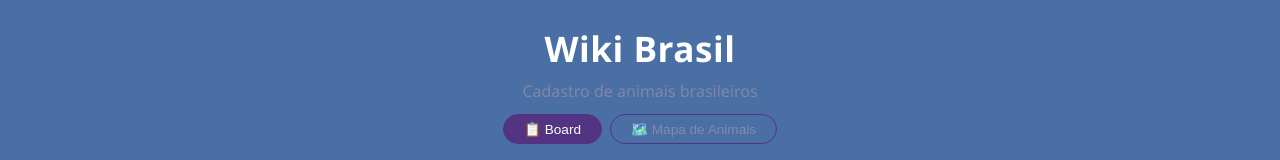
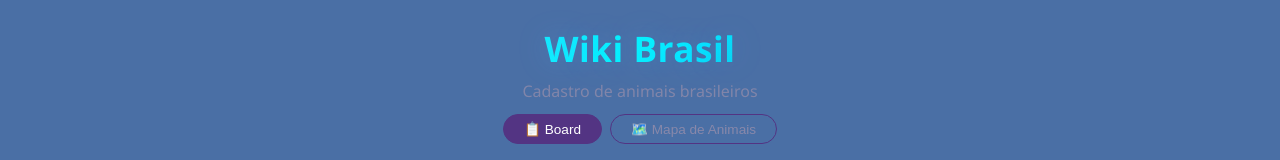
Before and after one commit to Aanty/TopicosEspeciaisFront, a React (Vite) app: page / in a window 1280 px wide. Shown: the top 160 px of the page. Built offline with nearby package versions, Linux system fonts and the light colour scheme; no server answers.

Commit message:
efeito no titulo Wiki Brasil

```diff
--- a/src/App.css
+++ b/src/App.css
@@ -17,15 +17,58 @@
 
 .app__header h1 {
   font-size: 2.2rem;
-  color: var(--color-white);
+  /* Gradiente azul estiloso */
+  background: linear-gradient(135deg, #4facfe 0%, #00f2fe 50%, #1e3c72 100%);
+  -webkit-background-clip: text;
+  -webkit-text-fill-color: transparent;
+  background-clip: text;
   margin-bottom: 8px;
   font-weight: 700;
   letter-spacing: 0.5px;
+  /* Efeito de brilho sutil */
+  text-shadow: 0 0 30px rgba(79, 172, 254, 0.3);
+  /* Animação suave */
+  animation: gradientShift 3s ease-in-out infinite alternate;
 }
 
 .app__header--mapa h1 {
   font-size: 2.8rem;
   margin-bottom: 12px;
+  /* Gradiente mais intenso para o mapa */
+  background: linear-gradient(135deg, #667eea 0%, #764ba2 25%, #4facfe 50%, #00f2fe 75%, #1e3c72 100%);
+  -webkit-background-clip: text;
+  -webkit-text-fill-color: transparent;
+  background-clip: text;
+  /* Efeito de brilho mais forte */
+  text-shadow: 0 0 40px rgba(79, 172, 254, 0.4), 0 0 60px rgba(0, 242, 254, 0.2);
+  /* Animação mais suave e elegante */
+  animation: gradientShift 4s ease-in-out infinite alternate;
+}
+
+/* Animação do gradiente */
+@keyframes gradientShift {
+  0% {
+    filter: hue-rotate(0deg) brightness(1);
+  }
+  50% {
+    filter: hue-rotate(10deg) brightness(1.1);
+  }
+  100% {
+    filter: hue-rotate(0deg) brightness(1);
+  }
+}
+
+/* Efeito hover no título */
+.app__header h1:hover {
+  transform: scale(1.05);
+  transition: transform 0.3s ease;
+  filter: hue-rotate(15deg) brightness(1.2) saturate(1.2);
+}
+
+.app__header--mapa h1:hover {
+  transform: scale(1.03);
+  transition: transform 0.3s ease;
+  filter: hue-rotate(20deg) brightness(1.3) saturate(1.3);
 }
 
 .app__header p {
```
